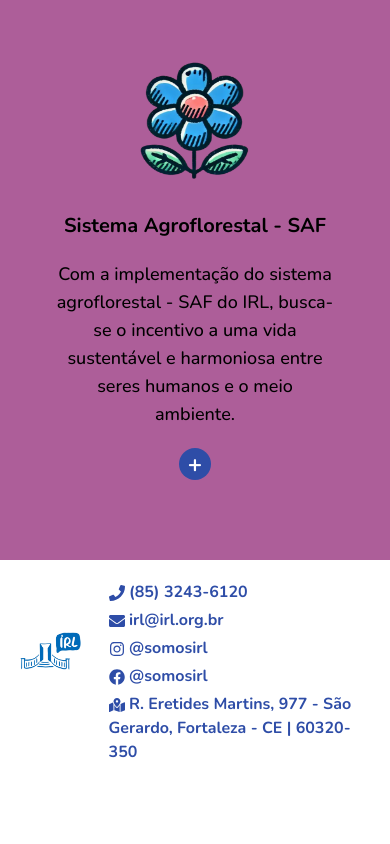
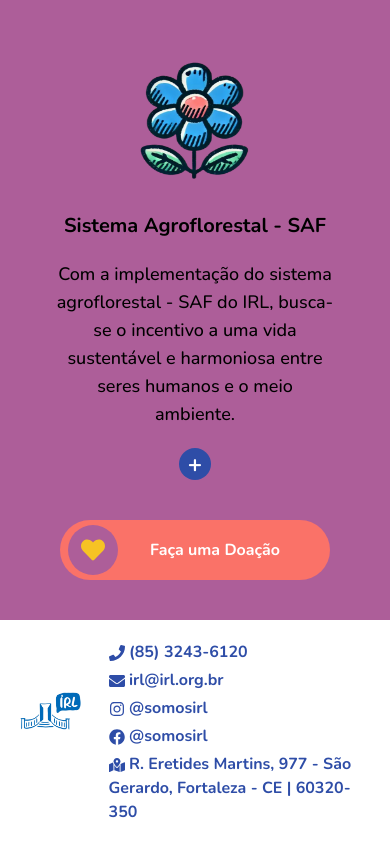
Before and after one commit to flaviare1s/irl, a React (Vite) app: page /programas in a window 390 px wide. Shown: the part 1780-2624 px from the top of the page. Before the commit the page ends 2564 px from the top, so only its background shows below. Built offline with nearby package versions, Linux system fonts and the light colour scheme.

Commit message:
Adiciona botão de doações

```diff
--- a/src/pages/Programas.jsx
+++ b/src/pages/Programas.jsx
@@ -14,6 +14,7 @@ import imgBiblioteca2 from "../assets/img/fotos/programas/Biblioteca2.jpg";
 import imgMulheres1 from "../assets/img/fotos/programas/Mulheres.jpg";
 import imgAgrofloresta1 from "../assets/img/fotos/programas/Agrofloresta.jpg";
 import imgAgrofloresta2 from "../assets/img/fotos/programas/Agrofloresta2.jpg";
+import { BotaoDoacoes } from "../components/BotaoDoacoes";
 
 export const Programas = () => {
   return (
@@ -45,6 +46,9 @@ export const Programas = () => {
           imagens={[imgAgrofloresta1, imgAgrofloresta2]}
         />
       </div>
+      <div className="sm:hidden">
+        <BotaoDoacoes />
+      </div>
     </section>
   );
 };
```
